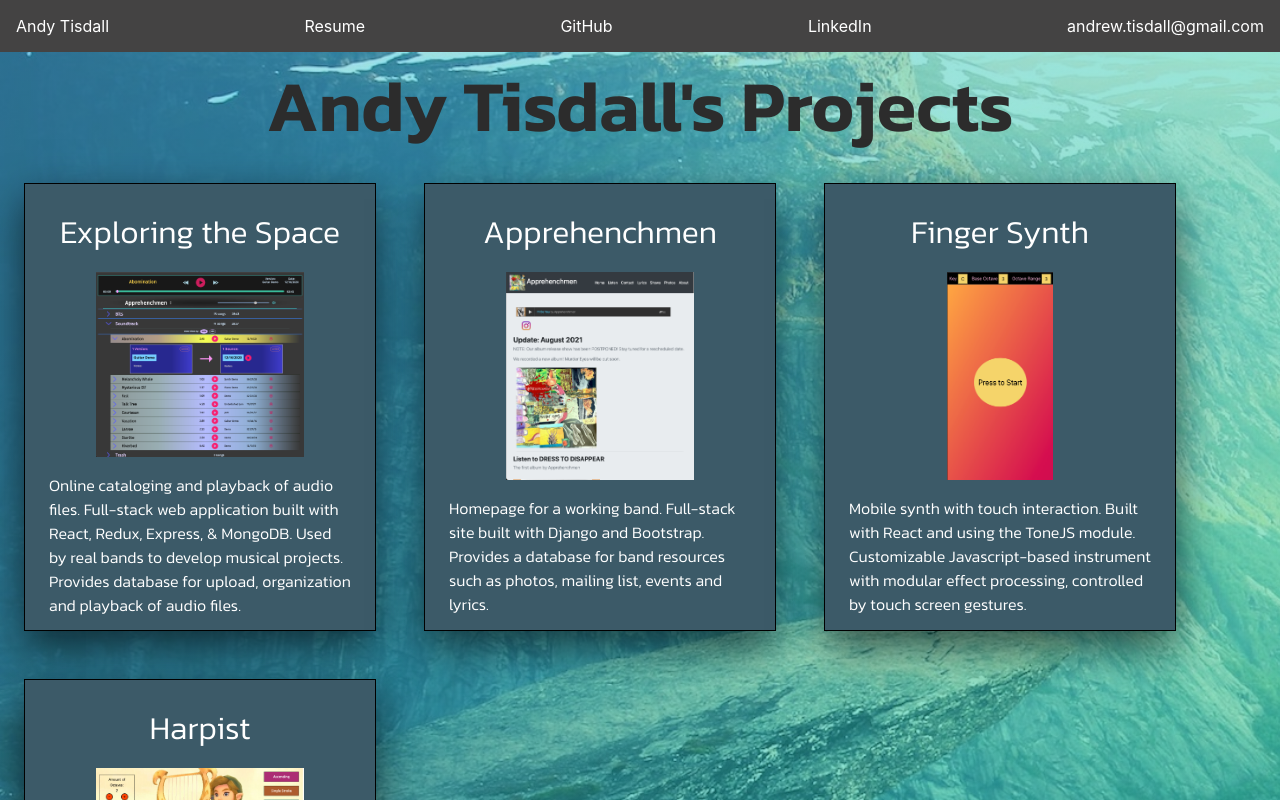
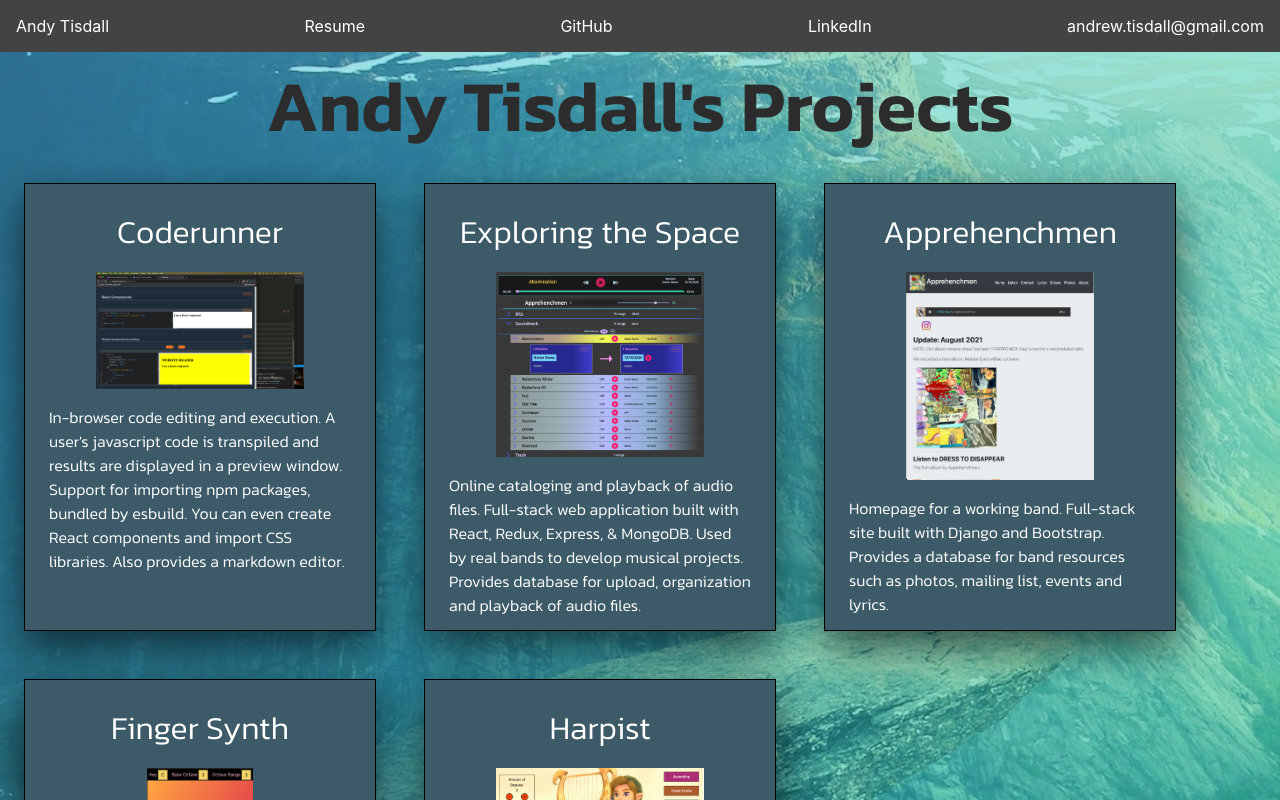
Before and after one commit to andytisdall/andytisdall.github.io, a React (Create React App) app: page / in a window 1280 px wide. Shown: the top 800 px of the page. Built offline with nearby package versions, Linux system fonts and the light colour scheme.

Commit message:
add coderunner project

```diff
--- a/src/Main.js
+++ b/src/Main.js
@@ -2,16 +2,23 @@ import React from 'react';
 import Project from './Project';
 import Header from './Header';
 
-import apprehenchmen_image from './images/apprehenchmen.png'
-import exploring_image from './images/exploring.png'
-import harpist_image from './images/harpist.png'
-import fingersynth_image from './images/fingersynth.png'
+import apprehenchmen_image from './images/apprehenchmen.png';
+import exploring_image from './images/exploring.png';
+import harpist_image from './images/harpist.png';
+import fingersynth_image from './images/fingersynth.png';
+import coderunner_image from './images/coderunner.png';
 
-const Main = props => {
+const Main = () => {
   return (
     <div className="container">
       <Header />
       <div className="project-container">
+        <Project
+          title="Coderunner"
+          description="In-browser code editing and execution. A user's javascript code is transpiled and results are displayed in a preview window. Support for importing npm packages, bundled by esbuild. You can even create React components and import CSS libraries. Also provides a markdown editor."
+          pic={coderunner_image}
+          url="https://andytisdall.github.io/coderunner"
+        />
         <Project
           title="Exploring the Space"
           description="Online cataloging and playback of audio files.  Full-stack web application built with React, Redux, Express, & MongoDB. Used by real bands to develop musical projects. Provides database for upload, organization and playback of audio files."
```
Also changed, not shown: src/images/coderunner.png (added). Lines whose indentation alone changed are shown as unchanged.
